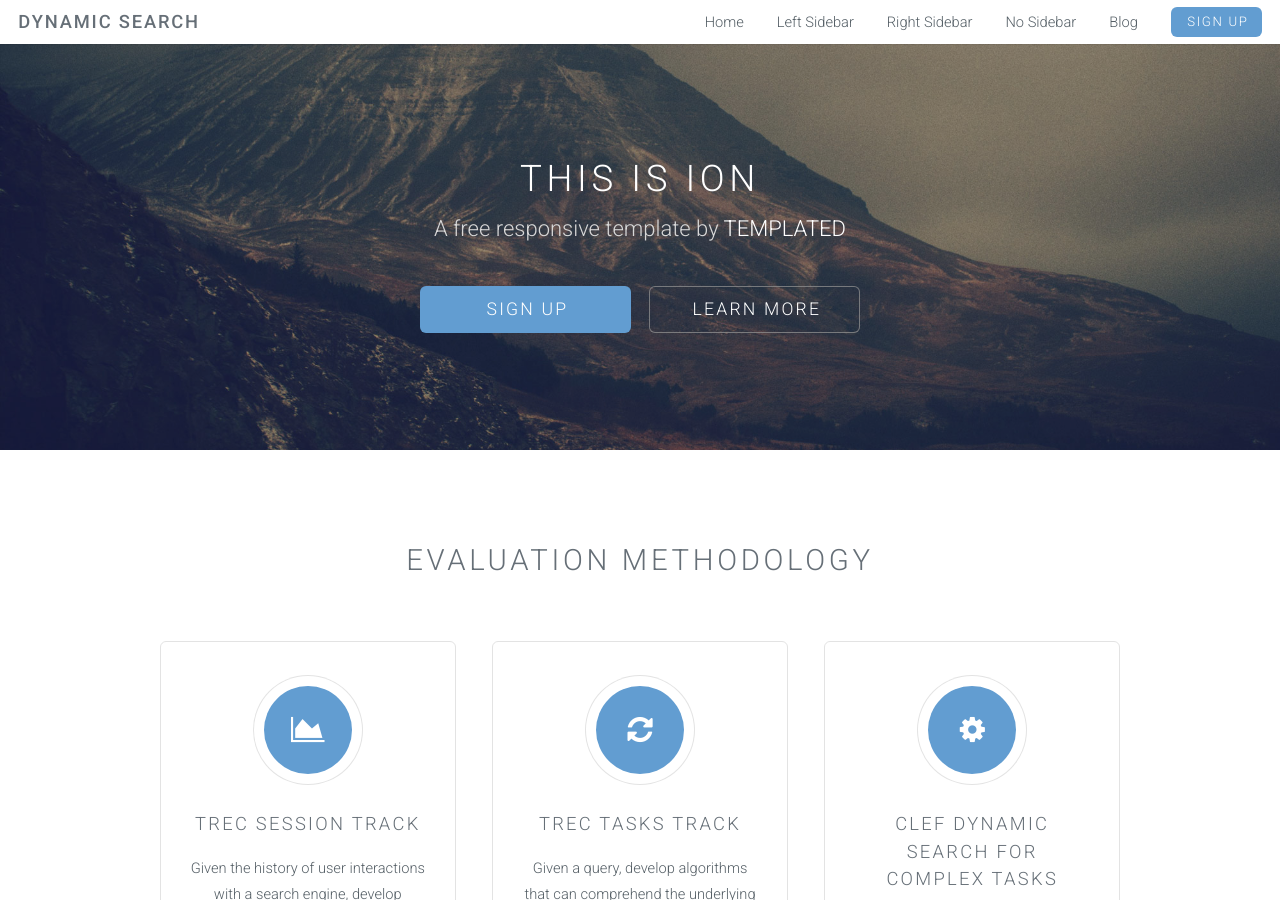
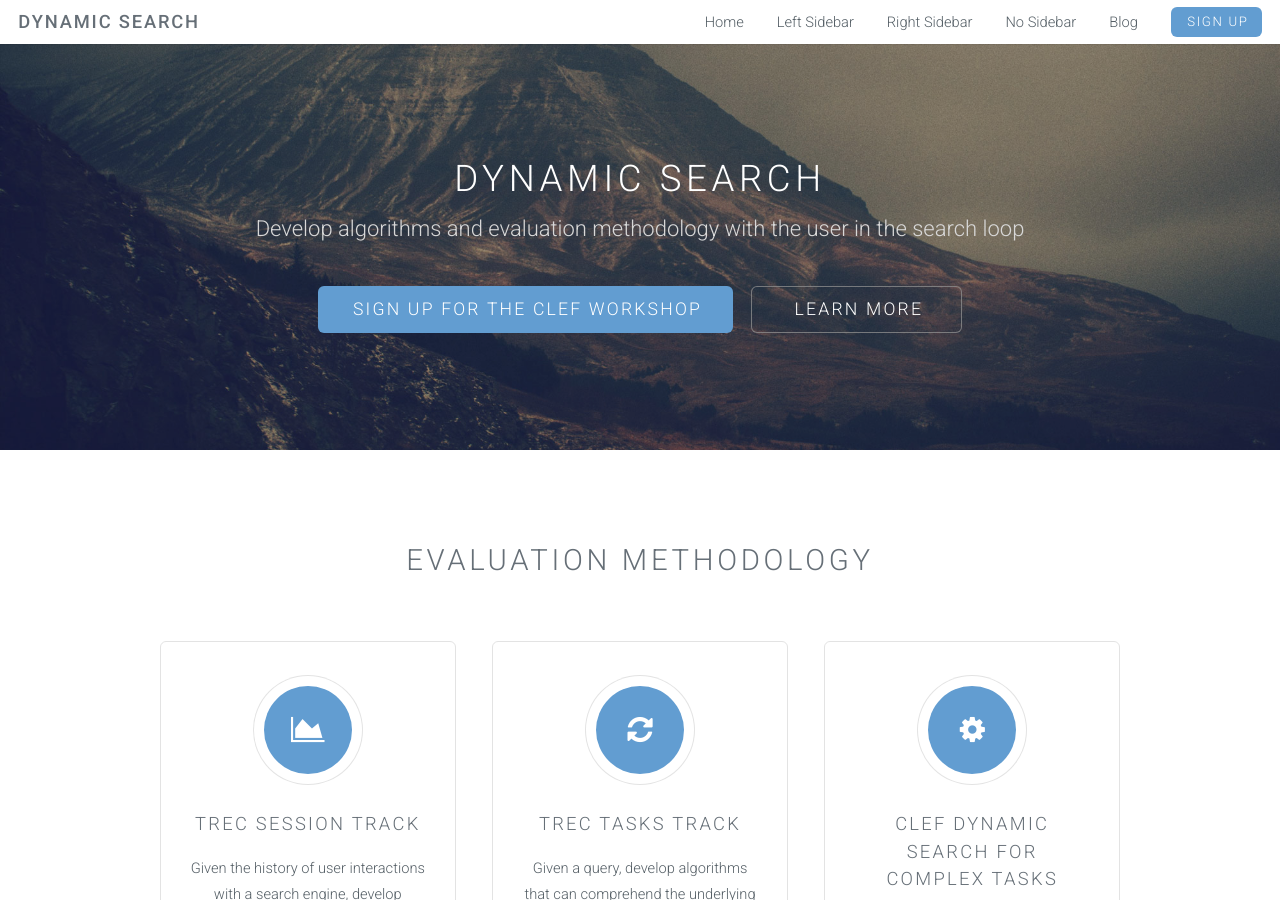
Before and after one commit to ekanou/dynamicsearch, a Jekyll site: the page built from index.html, in a window 1280 px wide and 900 px high. Built offline with Jekyll 4.4.1, drawn with Linux system fonts in a browser that asks for light colours.

Commit message:
Update landing-page.html

```diff
--- a/_layouts/landing-page.html
+++ b/_layouts/landing-page.html
@@ -10,10 +10,10 @@
         <!-- Banner -->
         <section id="banner">
             <div class="inner">
-                <h2>This is Ion</h2>
-                <p>A free responsive template by <a href="http://templated.co">TEMPLATED</a></p>
+                <h2>Dynamic Search</h2>
+                <p>Develop algorithms and evaluation methodology with the user in the search loop</a></p>
                 <ul class="actions">
-                    <li><a href="#content" class="button big special">Sign Up</a></li>
+                    <li><a href="#content" class="button big special">Sign Up for the CLEF Workshop</a></li>
                     <li><a href="#elements" class="button big alt">Learn More</a></li>
                 </ul>
             </div>
```
